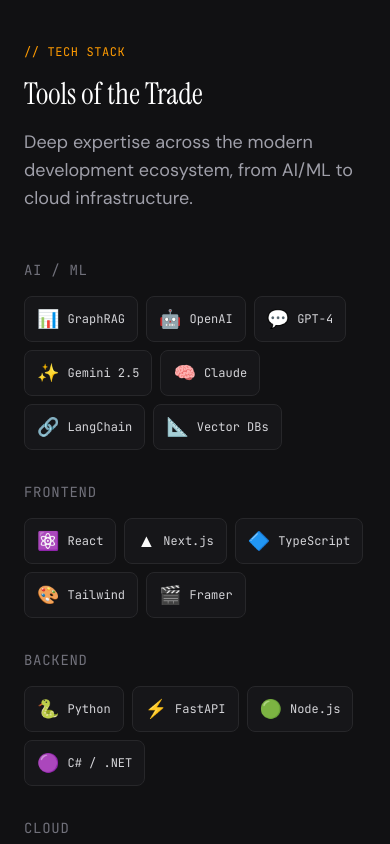
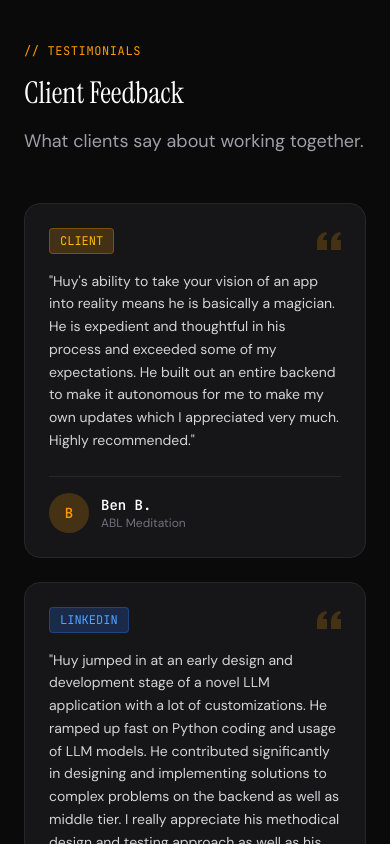
Before and after one commit to l2laihub/huybuilds, a Next.js app: page / in a window 390 px wide. Shown: the part 6260-7104 px from the top of the page. Built offline with nearby package versions, Linux system fonts and the light colour scheme.

Commit message:
feat: add Testimonials component and integrate it into the Home page

```diff
--- /dev/null
+++ b/app/components/Testimonials.tsx
@@ -0,0 +1,109 @@
+"use client";
+
+import { SectionReveal, StaggerContainer, StaggerItem } from "./ui/SectionReveal";
+
+interface Testimonial {
+  quote: string;
+  author: string;
+  role?: string;
+  context: string;
+  type: "client" | "colleague";
+}
+
+const testimonials: Testimonial[] = [
+  {
+    quote:
+      "Huy's ability to take your vision of an app into reality means he is basically a magician. He is expedient and thoughtful in his process and exceeded some of my expectations. He built out an entire backend to make it autonomous for me to make my own updates which I appreciated very much. Highly recommended.",
+    author: "Ben B.",
+    context: "ABL Meditation",
+    type: "client",
+  },
+  {
+    quote:
+      "Huy jumped in at an early design and development stage of a novel LLM application with a lot of customizations. He ramped up fast on Python coding and usage of LLM models. He contributed significantly in designing and implementing solutions to complex problems on the backend as well as middle tier. I really appreciate his methodical design and testing approach as well as his systematic documentation. He will be a valuable asset to any team he joins.",
+    author: "Jyoti Gawade",
+    role: "Sr. Software Design Engineer",
+    context: "Microsoft",
+    type: "colleague",
+  },
+  {
+    quote:
+      "Huy is a hardworking, diligent and brilliant software engineer. He goes to extreme lengths to solve any problem he is given. He has a \"never quit\" attitude that shines through his work. He is patient, gentle, and a pleasure to work with. Any organization is lucky to have him as part of their team.",
+    author: "Saurav Bhattacharya",
+    role: "Commercial Operations @ Microsoft",
+    context: "Microsoft",
+    type: "colleague",
+  },
+];
+
+export function Testimonials() {
+  return (
+    <section id="testimonials" className="py-16 md:py-24 lg:py-32 relative">
+      <div className="container">
+        <SectionReveal className="mb-12 md:mb-16">
+          <div className="flex items-center gap-3 mb-4">
+            <span className="font-mono text-xs md:text-sm text-amber-500 tracking-wider uppercase">
+              // Testimonials
+            </span>
+          </div>
+          <h2 className="font-display text-3xl md:text-4xl lg:text-5xl text-white mb-4">
+            Client Feedback
+          </h2>
+          <p className="text-zinc-400 text-lg max-w-2xl">
+            What clients say about working together.
+          </p>
+        </SectionReveal>
+
+        <StaggerContainer className="grid grid-cols-1 lg:grid-cols-3 gap-6" staggerDelay={0.1}>
+          {testimonials.map((testimonial, index) => (
+            <StaggerItem key={index}>
+              <div className="relative h-full overflow-hidden bg-[#161619] border border-[#27272a] rounded-2xl p-6 md:p-8">
+                <div className="flex items-center justify-between mb-4">
+                  <span
+                    className={`px-2.5 py-1 text-xs font-mono rounded ${
+                      testimonial.type === "client"
+                        ? "bg-amber-500/20 text-amber-400 border border-amber-500/30"
+                        : "bg-blue-500/20 text-blue-400 border border-blue-500/30"
+                    }`}
+                  >
+                    {testimonial.type === "client" ? "CLIENT" : "LINKEDIN"}
+                  </span>
+                  <svg
+                    className="w-6 h-6 text-amber-500/20"
+                    fill="currentColor"
+                    viewBox="0 0 24 24"
+                  >
+                    <path d="M14.017 21v-7.391c0-5.704 3.731-9.57 8.983-10.609l.995 2.151c-2.432.917-3.995 3.638-3.995 5.849h4v10h-9.983zm-14.017 0v-7.391c0-5.704 3.748-9.57 9-10.609l.996 2.151c-2.433.917-3.996 3.638-3.996 5.849h3.983v10h-9.983z" />
+                  </svg>
+                </div>
+
+                <blockquote className="relative">
+                  <p className="text-zinc-300 text-sm md:text-base leading-relaxed mb-6">
+                    "{testimonial.quote}"
+                  </p>
+
+                  <footer className="flex items-center gap-3 pt-4 border-t border-[#27272a]">
+                    <div className="w-10 h-10 rounded-full bg-amber-500/20 flex items-center justify-center flex-shrink-0">
+                      <span className="text-amber-500 font-mono text-sm font-semibold">
+                        {testimonial.author.charAt(0)}
+                      </span>
+                    </div>
+                    <div className="min-w-0">
+                      <p className="text-white font-mono font-semibold text-sm">
+                        {testimonial.author}
+                      </p>
+                      <p className="text-zinc-500 text-xs truncate">
+                        {testimonial.role ? `${testimonial.role} · ` : ""}
+                        {testimonial.context}
+                      </p>
+                    </div>
+                  </footer>
+                </blockquote>
+              </div>
+            </StaggerItem>
+          ))}
+        </StaggerContainer>
+      </div>
+    </section>
+  );
+}
--- a/app/page.tsx
+++ b/app/page.tsx
@@ -4,6 +4,7 @@
 import { Hero } from "./components/Hero";
 import { Services } from "./components/Services";
 import { Projects } from "./components/Projects";
+import { Testimonials } from "./components/Testimonials";
 import { TechStack } from "./components/TechStack";
 import { Contact } from "./components/Contact";
 import { Footer } from "./components/Footer";
@@ -23,6 +24,7 @@
       <Hero />
       <Services />
       <Projects />
+      <Testimonials />
       <TechStack />
       <Contact />
       <Footer />
```
